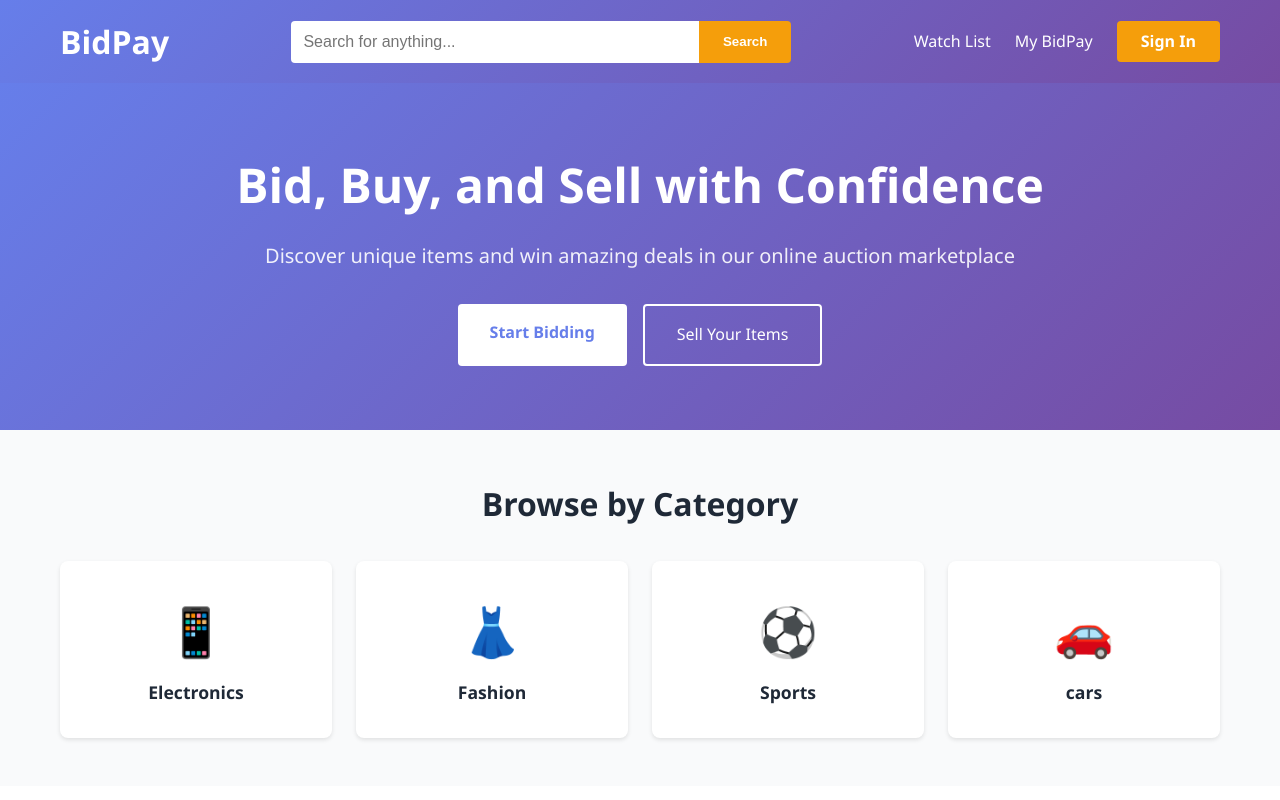
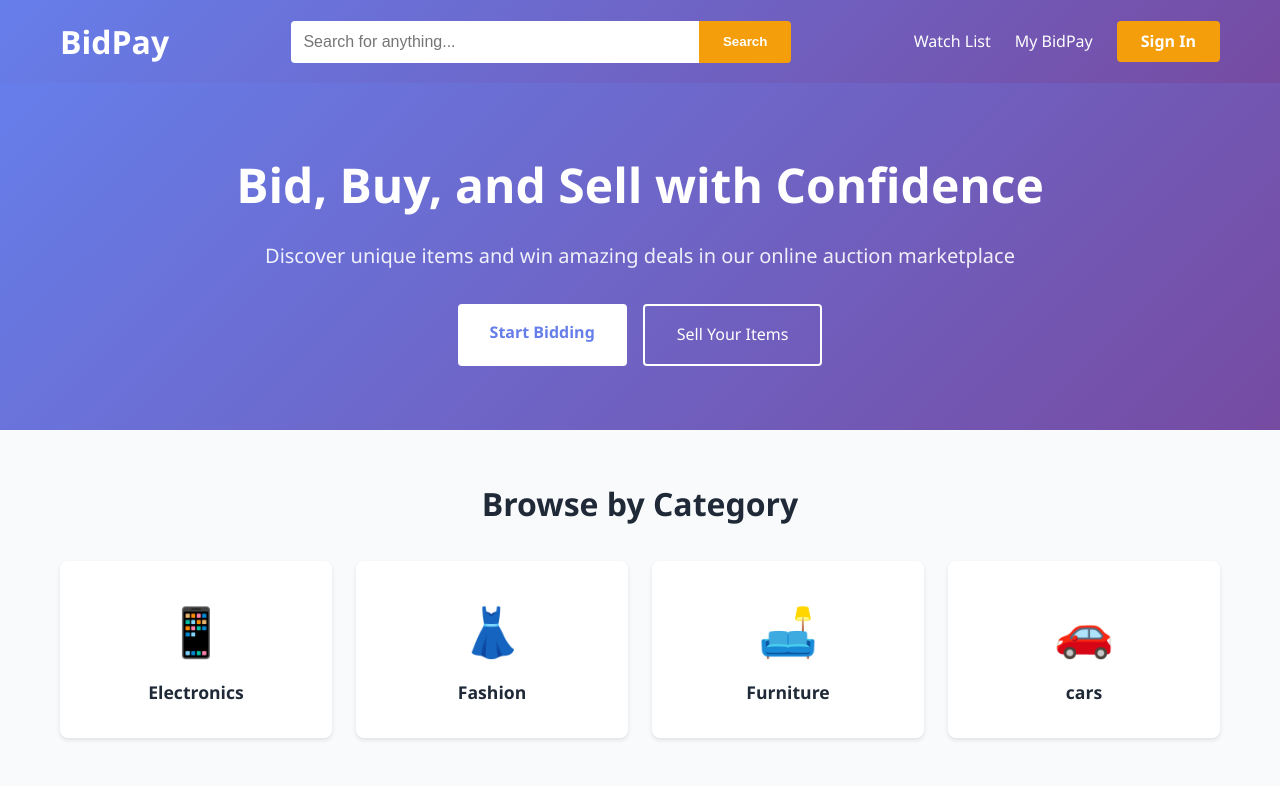
Before and after one commit to prabodhkc/Bid-Bay, a plain HTML site: page BidPayHome.html in a window 1280 px wide. Shown: the top 800 px of the page. Drawn offline with Linux system fonts and the light colour scheme.

Commit message:
added Furniture route to Home

```diff
--- a/BidPayHome.html
+++ b/BidPayHome.html
@@ -51,10 +51,13 @@
             <h3>Fashion</h3>
           </div>
 
-          <div class="category-card">
-            <div class="category-icon">⚽</div>
-            <h3>Sports</h3>
-          </div>
+          <a href="Furniture.html" style="text-decoration: none;">
+            <div class="category-card">
+              <div class="category-icon">🛋️</div>
+              <h3>Furniture</h3>
+            </div>
+          </a>
+
 
           <div class="category-card">
             <div class="category-icon">🚗</div>
```
